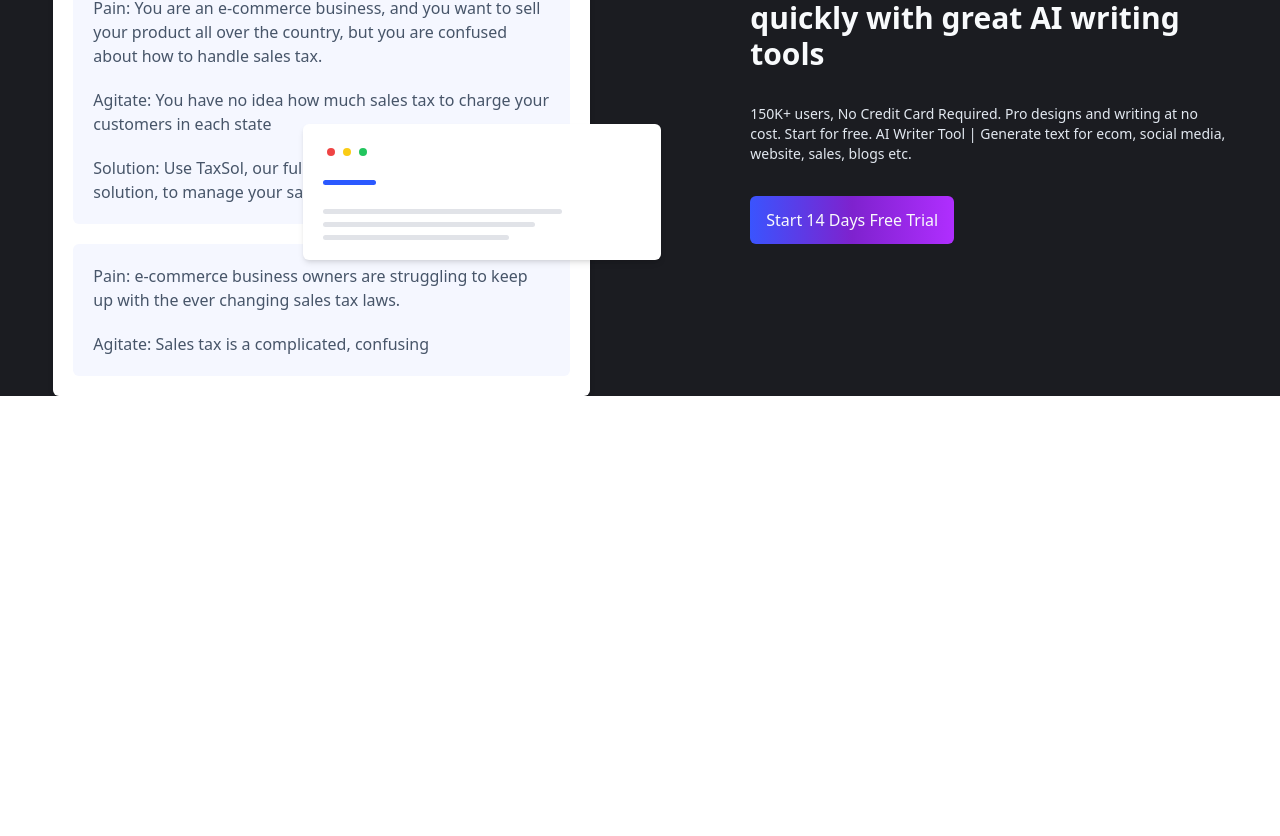
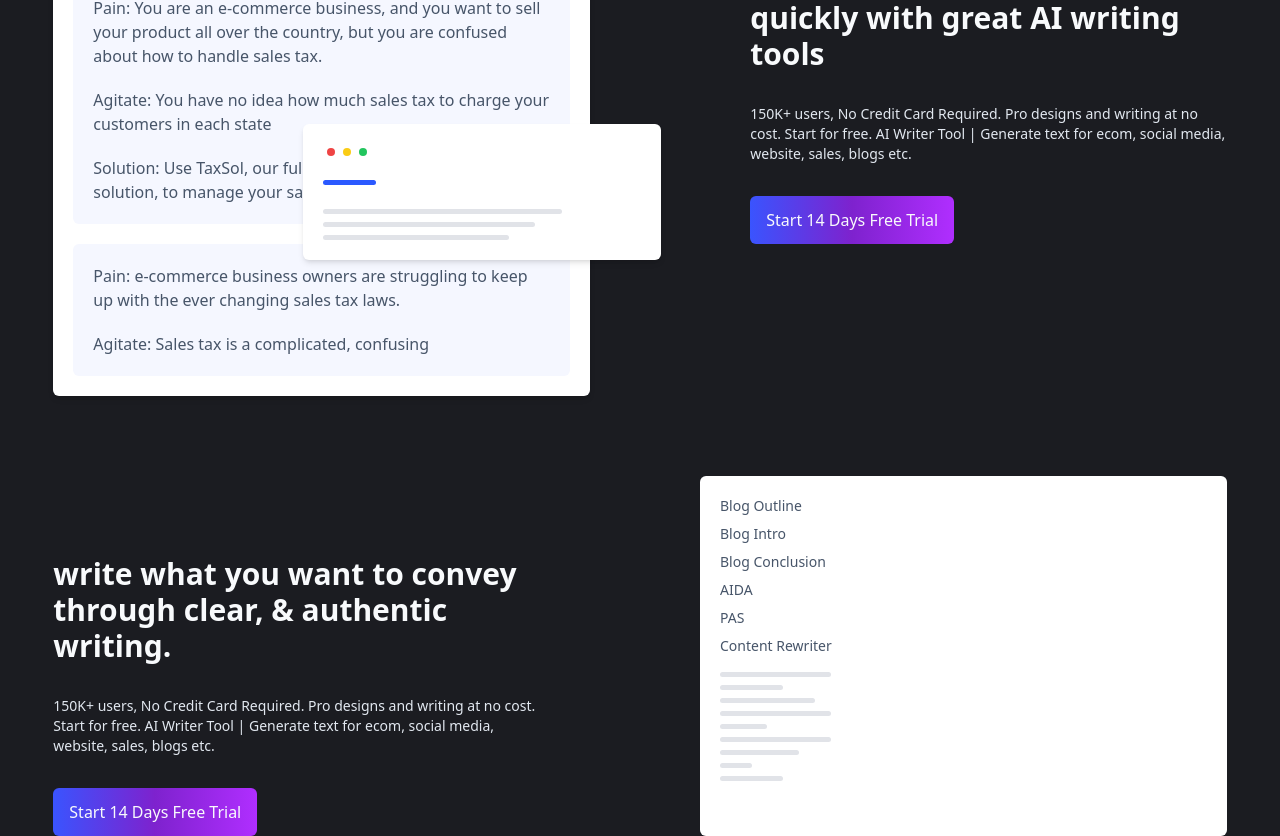
Before and after one commit to naymHdev/hotch-potch-lp, a React (Vite) app: page / in a window 1280 px wide. Shown: the part 940-1776 px from the top of the page. Before the commit the page ends 1336 px from the top, so only its background shows below. Built offline with nearby package versions, Linux system fonts and the light colour scheme.

Commit message:
create a second result section

```diff
--- a/src/Home/Home.jsx
+++ b/src/Home/Home.jsx
@@ -1,5 +1,6 @@
 import Banner from "../Components/Banner";
 import Company from "./Company";
+import ResultSecond from "./ResultSecond";
 import Results from "./Results";
 
 const Home = () => {
@@ -8,6 +9,7 @@ const Home = () => {
       <Banner />
       <Company />
       <Results />
+      <ResultSecond />
     </>
   );
 };
--- /dev/null
+++ b/src/Home/ResultSecond.jsx
@@ -0,0 +1,49 @@
+import Button from "../Hooks/Button";
+
+const ResultSecond = () => {
+  return (
+    <>
+      <section className=" mt-20 grid md:flex gap-5 md:gap-40 w-11/12 mx-auto">
+        <div className=" flex-1 mt-20">
+          <h2 className=" text-3xl font-bold text-slate-50">
+            write what you want to convey through clear, & authentic writing.
+          </h2>
+          <p className=" text-sm font-thin text-slate-200 mt-8">
+            150K+ users, No Credit Card Required. Pro designs and writing at no
+            cost. Start for free. AI Writer Tool | Generate text for ecom,
+            social media, website, sales, blogs etc.
+          </p>
+          <div className=" mt-8">
+            <Button content="Start 14 Days Free Trial" />
+          </div>
+        </div>
+        <div className="bg-[#FFFFFF] flex-1 rounded-md p-5 grid grid-cols-1 md:grid-cols-5 gap-2">
+          <div className=" col-span-full md:col-span-2">
+            <div className=" grid space-y-2 font-thin text-slate-600 text-sm">
+              <p>Blog Outline</p>
+              <p>Blog Intro</p>
+              <p>Blog Conclusion</p>
+              <p>AIDA</p>
+              <p>PAS</p>
+              <p>Content Rewriter</p>
+              <div className=" grid space-y-2">
+                <div className=" mt-2 border border-b-4 border-[#E1E3E8] rounded-full w-7/12" />
+                <div className=" mt-2 border border-b-4 border-[#E1E3E8] rounded-full w-4/12" />
+                <div className=" mt-2 border border-b-4 border-[#E1E3E8] rounded-full w-6/12" />
+                <div className=" mt-2 border border-b-4 border-[#E1E3E8] rounded-full w-7/12" />
+                <div className=" mt-2 border border-b-4 border-[#E1E3E8] rounded-full w-3/12" />
+                <div className=" mt-2 border border-b-4 border-[#E1E3E8] rounded-full w-7/12" />
+                <div className=" mt-2 border border-b-4 border-[#E1E3E8] rounded-full w-5/12" />
+                <div className=" mt-2 border border-b-4 border-[#E1E3E8] rounded-full w-2/12" />
+                <div className=" mt-2 border border-b-4 border-[#E1E3E8] rounded-full w-4/12" />
+              </div>
+            </div>
+          </div>
+          <div className=" col-span-full md:col-span-3"></div>
+        </div>
+      </section>
+    </>
+  );
+};
+
+export default ResultSecond;
--- a/src/Home/Results.jsx
+++ b/src/Home/Results.jsx
@@ -34,7 +34,8 @@ const Results = () => {
               </p>
               <p>Agitate: Sales tax is a complicated, confusing</p>
             </div>
-            <div className=" rounded-md bg-[#FFFFFF] p-5 shadow-md w-8/12 absolute top-[240px]  ml-[230px]">
+            <div className=" hidden md:flex">
+              <div className="rounded-md bg-[#FFFFFF] p-5 shadow-md w-8/12 absolute top-[240px]  ml-[230px]">
                 <div className=" flex items-center">
                   <GoDotFill className=" text-red-500" />
                   <GoDotFill className=" text-yellow-400" />
@@ -44,6 +45,7 @@ const Results = () => {
                 <div className=" mt-6 border border-b-4 border-[#E1E3E8] rounded-full w-9/12" />
                 <div className=" mt-2 border border-b-4 border-[#E1E3E8] rounded-full w-8/12" />
                 <div className=" mt-2 border border-b-4 border-[#E1E3E8] rounded-full w-7/12" />
+              </div>
             </div>
           </div>
         </div>
```
Lines whose indentation alone changed are shown as unchanged.
